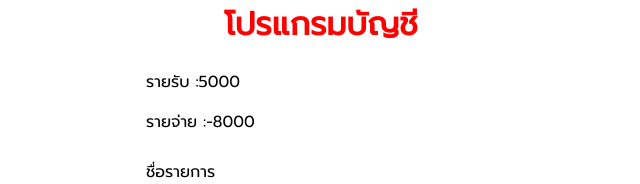
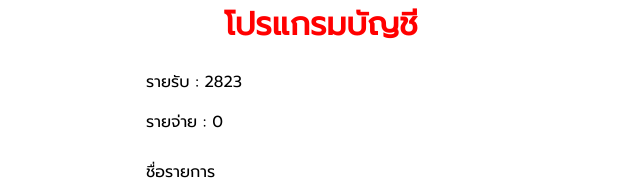
Before and after one commit to 4mGroot/LearnReact, a React (Create React App) app: page / in a window 1280 px wide. Shown: the part 130-314 px from the top of the page, without its empty margins (319-959 px from the left). Built offline with nearby package versions, Linux system fonts and the light colour scheme.

Commit message:
calculateincome

```diff
--- a/src/App.js
+++ b/src/App.js
@@ -1,7 +1,7 @@
 import Transaction from "./components/Transaction";
 import './App.css'
 import FormComponent from "./components/FormComponent";
-import {useState} from 'react'
+import {useState,useEffect} from 'react'
 import DataContext from "./data/DataContext";
 import ReportComponent from "./components/ReportComponent";
 
@@ -20,16 +20,25 @@ function App() {
     {id:3,title:"ค่าขนม",amount:800}
 ]
   const [items,setItems]= useState(initData)
+  const [reportIncome,setReportIncome]=useState(0)
+  const [reportExpense,setReportExpense]=useState(0)
   const onAddNewItem =(newItem)=>{//newItem คือข้อมูลที่ส่งมาจาก form
     setItems((prevItem)=>{
       return [newItem,...prevItem]//ให้ข้อมูลใหม่ที่ส่งเข้ามาอยู่ด้านหน้าข้อมูลเดิม
     })
     }
+    useEffect(()=>{
+      const amounts = items.map(items=>items.amount)
+      const income = amounts.filter(element=>element>0).reduce((total,element)=>total+element,0)
+      const expense = (amounts.filter(element=>element<0).reduce((total,element)=>total+element,0))*-1
+      setReportIncome(income)
+      setReportExpense(expense)
+    },[items,reportIncome,reportExpense])
   return (
       <DataContext.Provider value={
         {
-          income : 5000,
-          expense : -8000
+          income : reportIncome,
+          expense : reportExpense
         }
       }>
         <div className="container">
--- a/src/components/ReportComponent.js
+++ b/src/components/ReportComponent.js
@@ -5,8 +5,8 @@ const ReportComponent=()=>{
     const {income,expense} = useContext(DataContext)// const {income,expense} สลาย array ที่ส่งมาจาก provider จาก app.js
     return (
         <div>
-            <p>รายรับ :{income}</p>
-            <p>รายจ่าย :{expense}</p>
+            <p>รายรับ : {income}</p>
+            <p>รายจ่าย : {expense}</p>
         </div>
     )
 }
```
